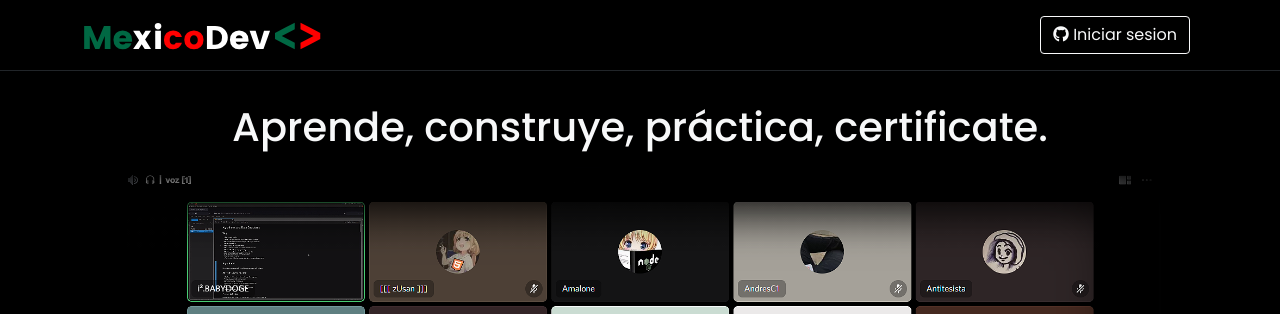
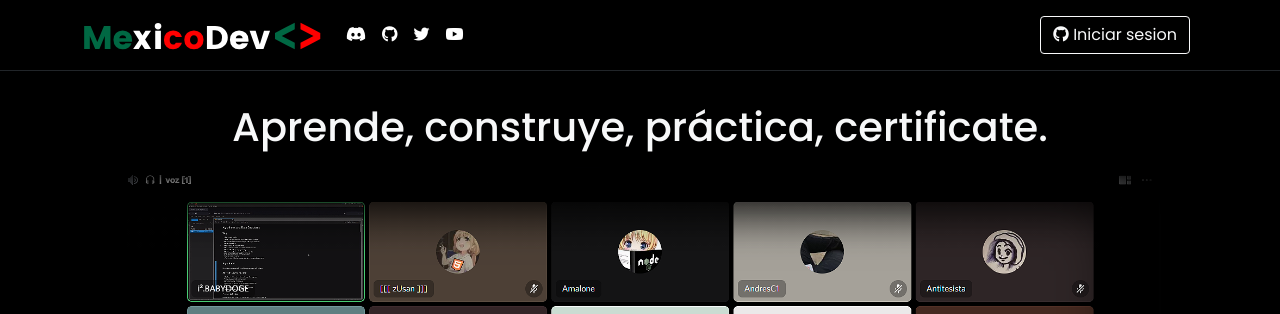
Before and after one commit to Mexico-Dev/Web, a Flask app: page / in a window 1280 px wide. Shown: the top 314 px of the page. Run offline with Flask 2, Linux system fonts and the light colour scheme; some libraries are stand-ins or nearby versions.

Commit message:
website fixes

```diff
--- a/templates/index.html
+++ b/templates/index.html
@@ -29,7 +29,6 @@
     <link rel="stylesheet" href="{{ url_for('static', filename='css/main.css') }}">
     <link rel="shortcut icon" href="{{ url_for('static', filename='images/favicon.png') }}" type="image/x-icon">
     <script src="https://kit.fontawesome.com/62b00c34e4.js" crossorigin="anonymous"></script>
-    <link rel="stylesheet" href="https://cdn.jsdelivr.net/gh/devicons/devicon@v2.14.0/devicon.min.css">
 </head>
 
 <body>
@@ -45,11 +44,26 @@
             </button>
             <div class="collapse navbar-collapse justify-content-between" id="navbarNav">
                 <ul class="navbar-nav links-nav">
-                    <!-- <li class="nav-item">
-                        <a href="#" class="nav-link">
-                            <i class="fas fa-graduation-cap"></i> Cursos
+                    <li class="nav-item">
+                        <a href="https://discord.gg/mexicodev" class="nav-link" target="_blank">
+                            <i class="fab fa-discord"></i>
                         </a>
-                    </li> -->
+                    </li>
+                    <li class="nav-item">
+                        <a href="https://github.com/mexico-dev" class="nav-link" target="_blank">
+                            <i class="fab fa-github"></i>
+                        </a>
+                    </li>
+                    <li class="nav-item">
+                        <a href="https://twitter.com/mexicodev_" class="nav-link" target="_blank">
+                            <i class="fab fa-twitter"></i>
+                        </a>
+                    </li>
+                    <li class="nav-item">
+                        <a href="https://www.youtube.com/channel/UC3Zxq2C-1m0jOKGDT0Fbrbw" class="nav-link" target="_blank">
+                            <i class="fab fa-youtube"></i>
+                        </a>
+                    </li>
                 </ul>
                 <ul class="navbar-nav ml-auto">
                     <li class="nav-item">
```
